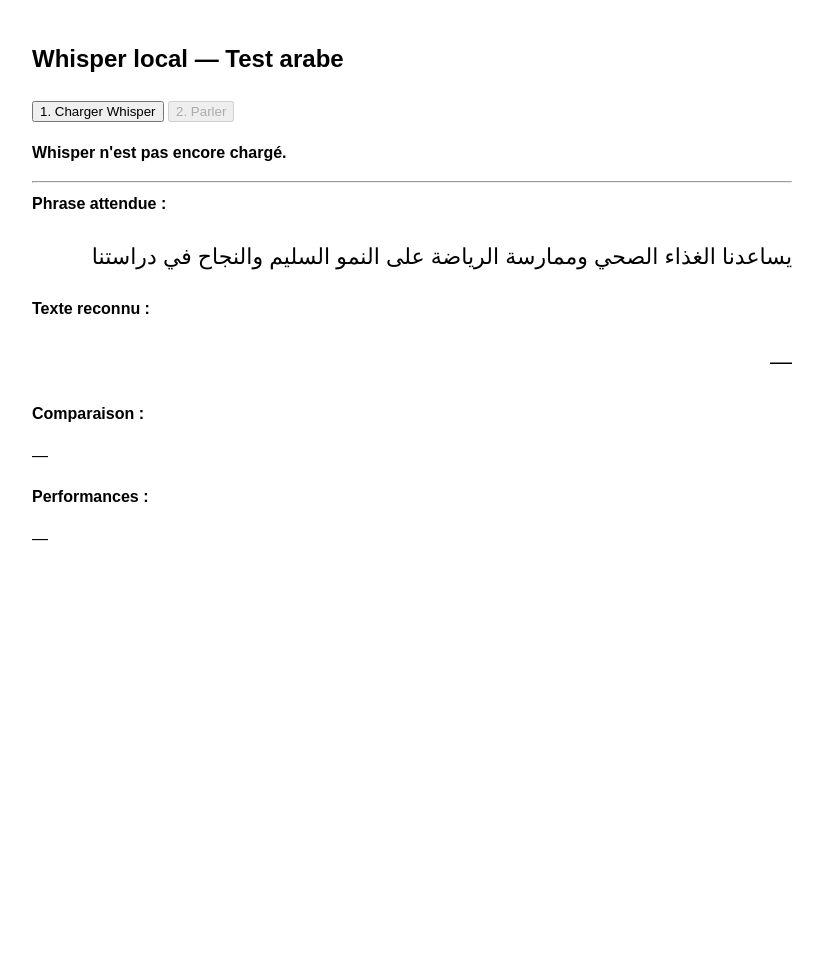
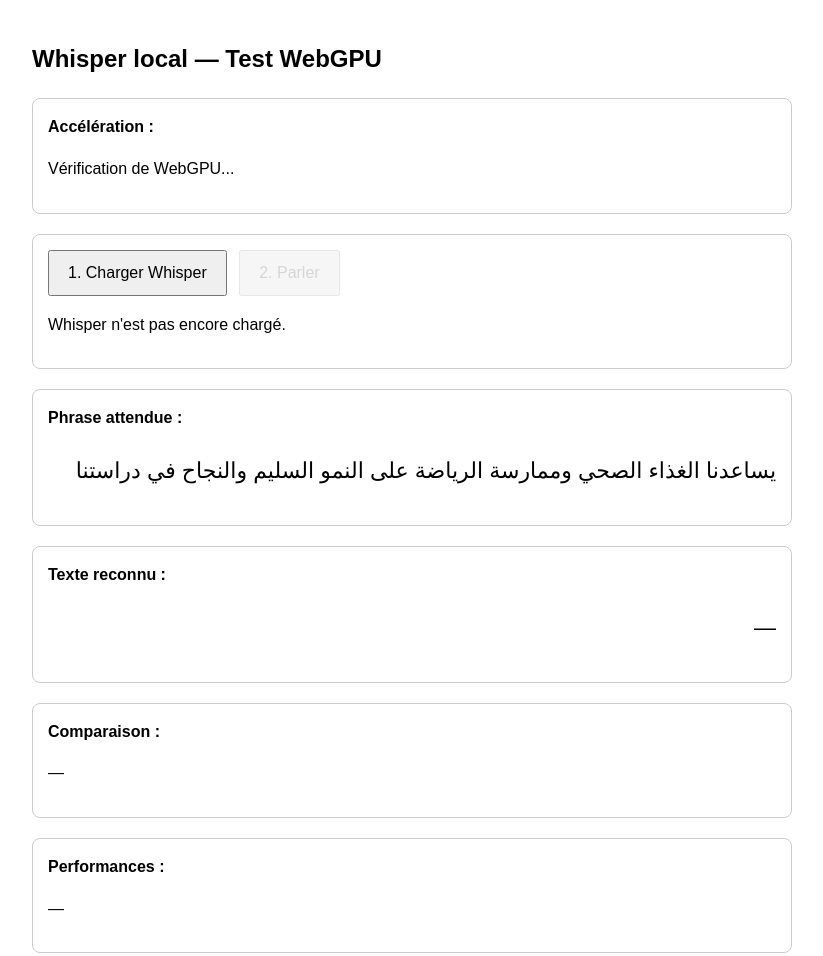
Before and after one commit to fh2-glitch/whisper-local-test, a plain HTML site: page index.html in a window 1280 px wide. Shown: the whole page, without its empty margins (228-1051 px from the left). Before the commit the page ends 800 px from the top, so only its background shows below. Drawn offline with Linux system fonts and the light colour scheme.

Commit message:
Update index.html

```diff
--- a/index.html
+++ b/index.html
@@ -3,34 +3,106 @@
 
 <head>
     <meta charset="utf-8">
-    <meta name="viewport" content="width=device-width,initial-scale=1">
-    <title>Whisper local</title>
+    <meta name="viewport" content="width=device-width, initial-scale=1">
+
+    <title>Whisper local — WebGPU</title>
+
+    <style>
+        body {
+            font-family: Arial, sans-serif;
+            max-width: 760px;
+            margin: 40px auto;
+            padding: 0 20px;
+            line-height: 1.6;
+        }
+
+        button {
+            padding: 12px 18px;
+            margin-right: 8px;
+            font-size: 16px;
+            cursor: pointer;
+        }
+
+        button:disabled {
+            opacity: 0.5;
+            cursor: not-allowed;
+        }
+
+        .bloc {
+            margin-top: 20px;
+            padding: 15px;
+            border: 1px solid #ccc;
+            border-radius: 8px;
+        }
+
+        .arabe {
+            direction: rtl;
+            text-align: right;
+            font-size: 22px;
+        }
+    </style>
 </head>
 
-<body style="font-family:Arial;max-width:760px;margin:40px auto;padding:0 20px;line-height:1.6">
 
-    <h2>Whisper local — Test arabe</h2>
+<body>
 
-    <button id="charger">1. Charger Whisper</button>
-    <button id="parler" disabled>2. Parler</button>
+    <h2>Whisper local — Test WebGPU</h2>
+
+
+    <div class="bloc">
+
+        <b>Accélération :</b>
+
+        <p id="gpu">
+            Vérification de WebGPU...
+        </p>
+
+    </div>
+
+
+    <div class="bloc">
+
+        <button id="charger">
+            1. Charger Whisper
+        </button>
+
+        <button id="parler" disabled>
+            2. Parler
+        </button>
 
         <p id="etat">
-        <b>Whisper n'est pas encore chargé.</b>
+            Whisper n'est pas encore chargé.
         </p>
 
-    <hr>
+    </div>
+
+
+    <div class="bloc">
 
         <b>Phrase attendue :</b>
 
-    <p dir="rtl" style="font-size:22px">
+        <p class="arabe">
             يساعدنا الغذاء الصحي وممارسة الرياضة على النمو السليم والنجاح في دراستنا
         </p>
 
+    </div>
+
+
+    <div class="bloc">
+
         <b>Texte reconnu :</b>
 
-    <p id="resultat" dir="rtl" style="font-size:22px">
+        <p
+            id="resultat"
+            class="arabe"
+        >
             —
         </p>
+
+    </div>
+
+
+    <div class="bloc">
 
         <b>Comparaison :</b>
 
@@ -38,13 +110,24 @@
             —
         </p>
 
+    </div>
+
+
+    <div class="bloc">
+
         <b>Performances :</b>
 
         <p id="performances">
             —
         </p>
 
-    <script type="module" src="./app.js"></script>
+    </div>
+
+
+    <script
+        type="module"
+        src="./app.js"
+    ></script>
 
 </body>
 
```
Lines whose indentation alone changed are shown as unchanged.
